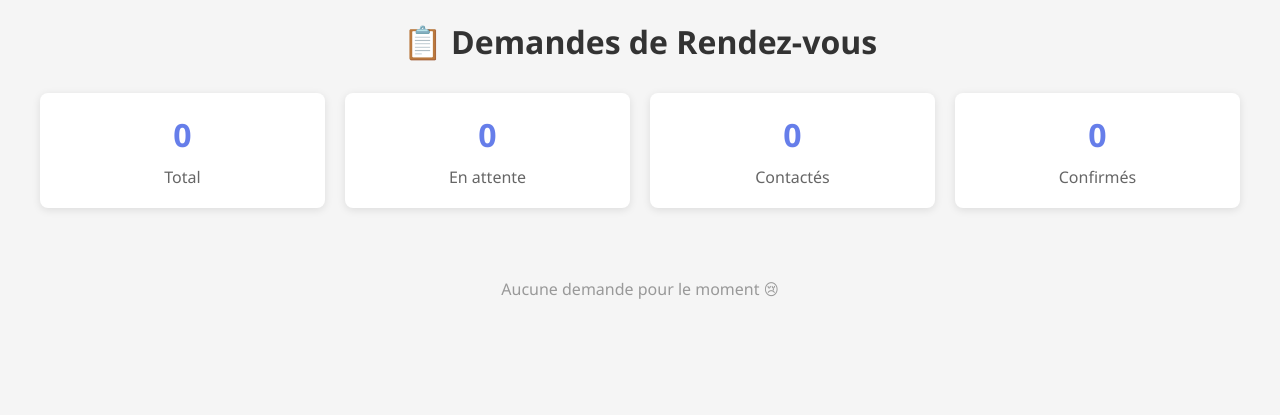
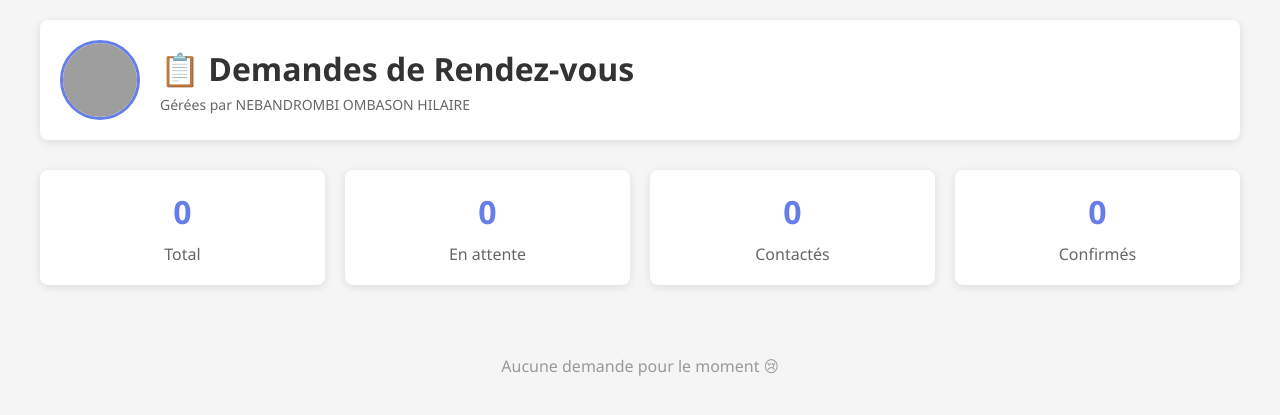
Before and after one commit to ombasonhilaire-droid/mon_site_rendez_vous, a Flask app: page /admin/demandes in a window 1280 px wide. Shown: the top 415 px of the page. Run offline with Flask 3, Linux system fonts and the light colour scheme; data that the repository does not hold is empty; grey boxes are pictures that could not be loaded.

Commit message:
📸 Feature: Ajout de votre photo de profil dans l'interface admin

```diff
--- a/templates/admin.html
+++ b/templates/admin.html
@@ -20,6 +20,36 @@
         .container {
             max-width: 1200px;
             margin: 0 auto;
+        }
+
+        .header {
+            display: flex;
+            align-items: center;
+            gap: 20px;
+            margin-bottom: 30px;
+            background: white;
+            padding: 20px;
+            border-radius: 8px;
+            box-shadow: 0 2px 8px rgba(0, 0, 0, 0.1);
+        }
+
+        .header-photo {
+            width: 80px;
+            height: 80px;
+            border-radius: 50%;
+            border: 3px solid #667eea;
+            object-fit: cover;
+        }
+
+        .header-info h1 {
+            margin: 0;
+            color: #333;
+        }
+
+        .header-info p {
+            color: #666;
+            margin: 5px 0 0 0;
+            font-size: 14px;
         }
 
         h1 {
@@ -228,7 +258,14 @@
 </head>
 <body>
     <div class="container">
-        <h1>📋 Demandes de Rendez-vous</h1>
+        <!-- En-tête avec photo de profil -->
+        <div class="header">
+            <img src="{{ url_for('static', filename='ma_photo') }}" alt="Profil" class="header-photo">
+            <div class="header-info">
+                <h1>📋 Demandes de Rendez-vous</h1>
+                <p>Gérées par NEBANDROMBI OMBASON HILAIRE</p>
+            </div>
+        </div>
 
         <div class="stats">
             <div class="stat-card">
```
